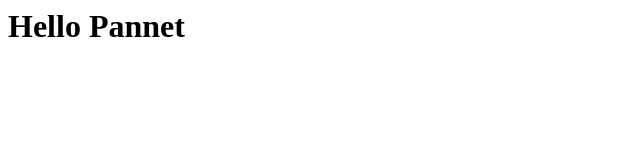
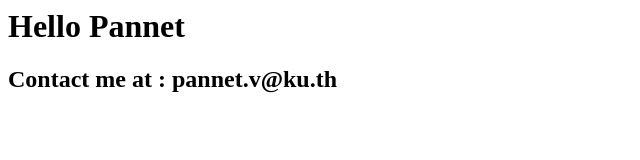
Before and after one commit to Zhilshi04/Zhilshi04.github.io, a plain HTML site: page index.html in a window 1280 px wide. Shown: the whole page, without its empty margins (0-640 px from the left). Drawn offline with Linux system fonts and the light colour scheme.

Commit message:
Update Version

```diff
--- a/index.html
+++ b/index.html
@@ -3,4 +3,5 @@
 </html>
 <body>
 	<h1>Hello Pannet</h1>
+	<h2>Contact me at : pannet.v@ku.th</h2>
 </body>
```
